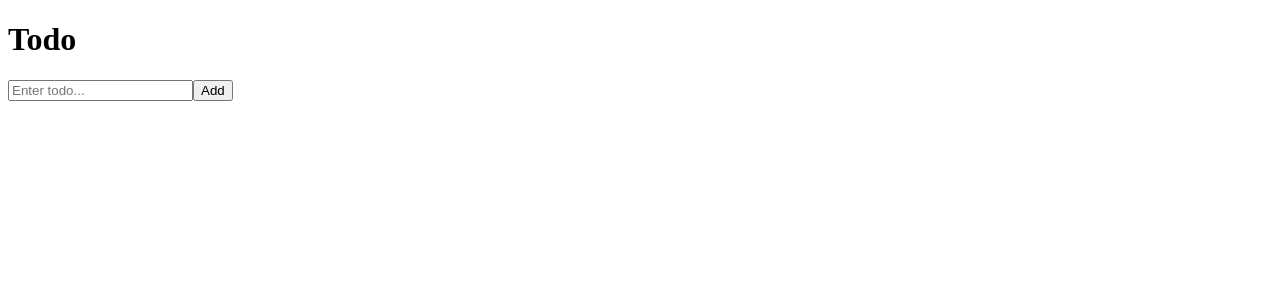
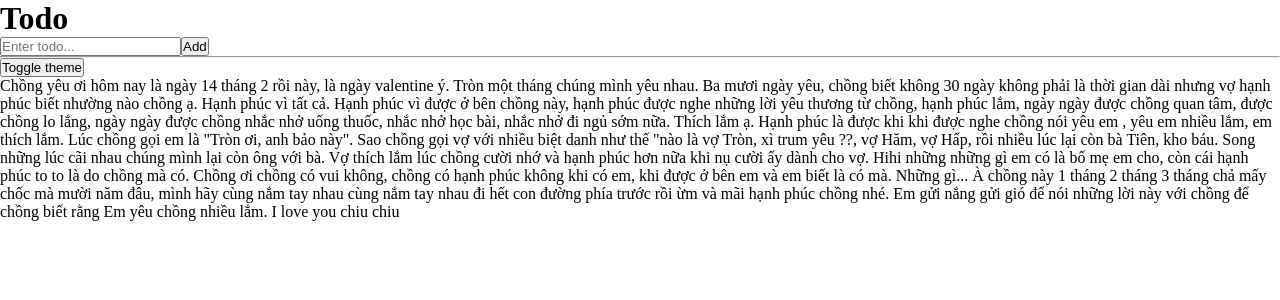
Before and after one commit to andyngojs/react-webpack, a React (Create React App) app: page / in a window 1280 px wide. Shown: the top 300 px of the page. Built offline with nearby package versions, Linux system fonts and the light colour scheme.

Commit message:
added sass and learn useContext and practise context

```diff
--- a/package.json
+++ b/package.json
@@ -9,6 +9,7 @@
     "react": "^17.0.2",
     "react-dom": "^17.0.2",
     "react-scripts": "4.0.3",
+    "sass": "^1.49.7",
     "web-vitals": "^1.0.1"
   },
   "scripts": {
--- a/src/App.js
+++ b/src/App.js
@@ -1,10 +1,14 @@
-import React, { useReducer, useRef } from "react";
+import React, { useReducer, useRef, useContext } from "react";
+import Content from "./Content";
 import { setJob, addJob, deleteJob } from "./redux/action";
 import reducer, { initState } from "./redux/reducer";
+import { ThemeContext } from "./Context/ThemeContext";
+import "./App.scss";
 
 export default function App() {
   const [state, dispatch] = useReducer(reducer, initState);
   const inputRef = useRef();
+  const toggleContext = useContext(ThemeContext);
 
   const handleAddJob = () => {
     dispatch(addJob(state.job));
@@ -13,7 +17,7 @@ export default function App() {
   };
 
   return (
-    <div>
+    <div className={`container ${toggleContext.theme}`}>
       <h1>Todo</h1>
       <div>
         <input
@@ -44,6 +48,11 @@ export default function App() {
           })}
         </ul>
       </div>
+
+      <hr></hr>
+
+      <button onClick={toggleContext.handleTheme}>Toggle theme</button>
+      <Content />
     </div>
   );
 }
--- /dev/null
+++ b/src/App.scss
@@ -0,0 +1,15 @@
+* {
+  margin: 0;
+  padding: 0;
+  box-sizing: border-box;
+}
+
+.dark {
+  background-color: #333;
+  color: #fff;
+}
+
+.container {
+  width: 100vw;
+  height: 100vh;
+}
--- /dev/null
+++ b/src/Content.js
@@ -0,0 +1,33 @@
+import React, { useContext } from "react";
+import { ThemeContext } from "./Context/ThemeContext";
+
+export default function Content() {
+  const themeContext = useContext(ThemeContext);
+
+  console.log("Theme: ", themeContext.theme);
+
+  return (
+    <div className={themeContext.theme}>
+      Chồng yêu ơi hôm nay là ngày 14 tháng 2 rồi này, là ngày valentine ý. Tròn
+      một tháng chúng mình yêu nhau. Ba mươi ngày yêu, chồng biết không 30 ngày
+      không phải là thời gian dài nhưng vợ hạnh phúc biết nhường nào chồng ạ.
+      Hạnh phúc vì tất cả. Hạnh phúc vì được ở bên chồng này, hạnh phúc được
+      nghe những lời yêu thương từ chồng, hạnh phúc lắm, ngày ngày được chồng
+      quan tâm, được chồng lo lắng, ngày ngày được chồng nhắc nhở uống thuốc,
+      nhắc nhở học bài, nhắc nhở đi ngủ sớm nữa. Thích lắm ạ. Hạnh phúc là được
+      khi khi được nghe chồng nói yêu em , yêu em nhiều lắm, em thích lắm. Lúc
+      chồng gọi em là "Tròn ơi, anh bảo này". Sao chồng gọi vợ với nhiều biệt
+      danh như thế "nào là vợ Tròn, xì trum yêu ??, vợ Hăm, vợ Hấp, rồi nhiều
+      lúc lại còn bà Tiên, kho báu. Song những lúc cãi nhau chúng mình lại còn
+      ông với bà. Vợ thích lắm lúc chồng cười nhớ và hạnh phúc hơn nữa khi nụ
+      cười ấy dành cho vợ. Hihi những những gì em có là bố mẹ em cho, còn cái
+      hạnh phúc to to là do chồng mà có. Chồng ơi chồng có vui không, chồng có
+      hạnh phúc không khi có em, khi được ở bên em và em biết là có mà. Những
+      gì... À chồng này 1 tháng 2 tháng 3 tháng chả mấy chốc mà mười năm đâu,
+      mình hãy cùng nắm tay nhau cùng nắm tay nhau đi hết con đường phía trước
+      rồi ừm và mãi hạnh phúc chồng nhé. Em gửi nắng gửi gió để nói những lời
+      này với chồng để chồng biết rằng Em yêu chồng nhiều lắm. I love you chiu
+      chiu
+    </div>
+  );
+}
--- /dev/null
+++ b/src/Context/ThemeContext.js
@@ -0,0 +1,25 @@
+import React, { createContext, useState } from "react";
+
+const ThemeContext = createContext();
+
+function ThemeProvider({ children }) {
+  const [theme, setTheme] = useState("light");
+  const handleTheme = () => {
+    if (theme === "light") {
+      setTheme("dark");
+    } else {
+      setTheme("light");
+    }
+  };
+
+  const value = {
+    theme,
+    handleTheme,
+  };
+
+  return (
+    <ThemeContext.Provider value={value}>{children}</ThemeContext.Provider>
+  );
+}
+
+export { ThemeContext, ThemeProvider };
--- a/src/index.js
+++ b/src/index.js
@@ -1,10 +1,13 @@
 import React from "react";
 import ReactDOM from "react-dom";
 import App from "./App";
+import { ThemeProvider } from "./Context/ThemeContext";
 
 ReactDOM.render(
   <React.StrictMode>
-    <App />
+    <ThemeProvider>
+      <App />
+    </ThemeProvider>
   </React.StrictMode>,
   document.getElementById("root")
 );
```
Also changed, not shown: 1 other file (tests, documents, lock files or other folders).
